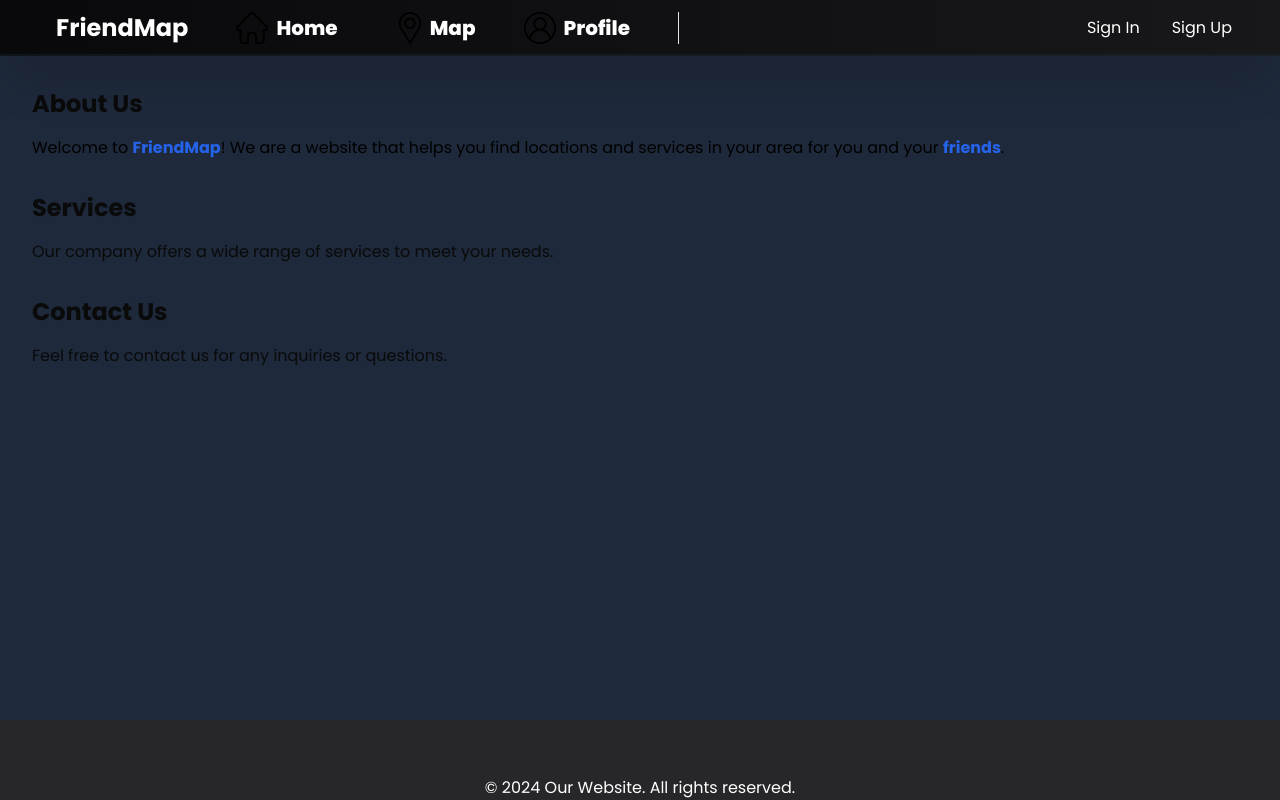
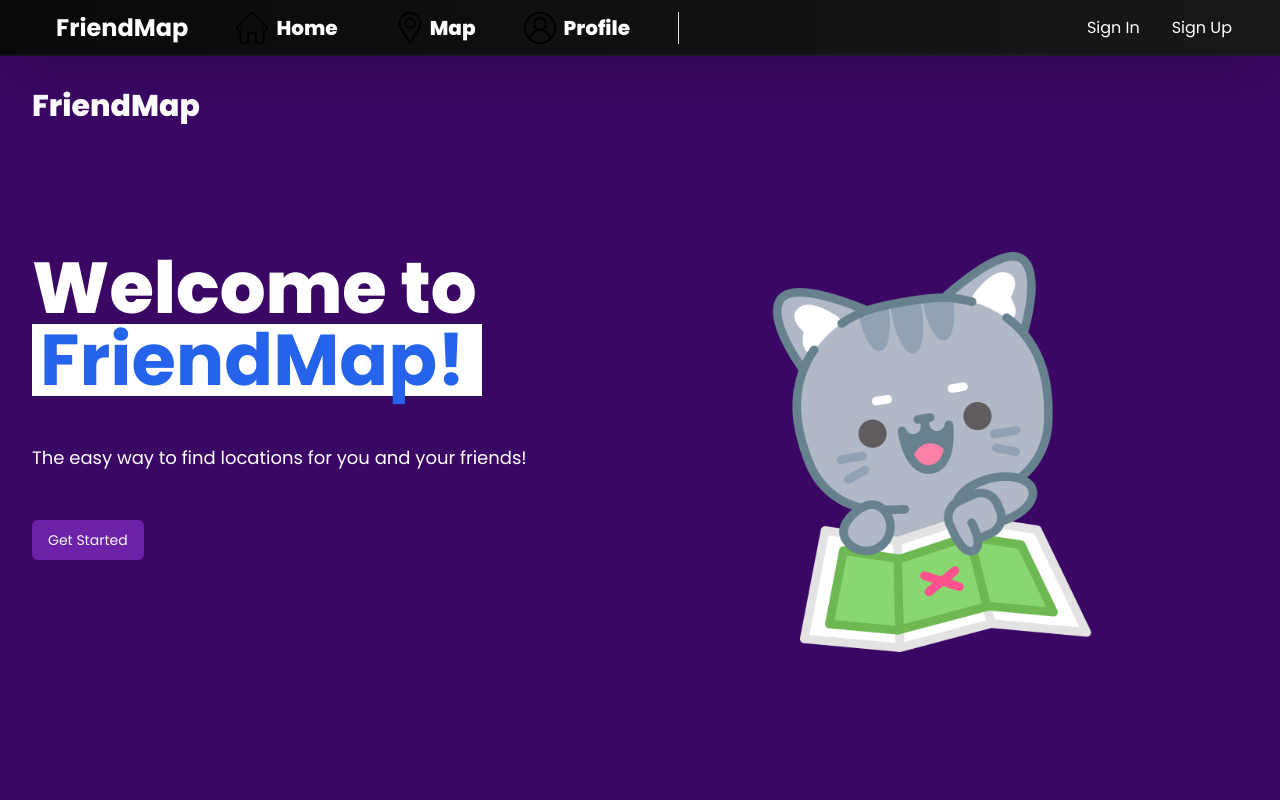
Before and after one commit to Zetaii/nextfriend, a Next.js app: page / in a window 1280 px wide. Shown: the top 800 px of the page. Built offline with nearby package versions, Linux system fonts and the light colour scheme; no server answers.

Commit message:
Changed HomePage, still need to update

```diff
--- a/src/app/page.tsx
+++ b/src/app/page.tsx
@@ -1,29 +1,14 @@
 import React from "react"
+import Hero from "./components/Hero"
+import Image from "next/image"
+import Main from "./components/Main"
 
 const LandingPage = () => {
   return (
-    <div className="bg-slate-800 min-h-[83vh] flex flex-col">
-      <main className="container mx-auto my-8 flex-grow">
-        <section className="mb-8">
-          <h2 className="text-2xl font-bold mb-4">About Us</h2>
-          <p className="text-black">
-            Welcome to{" "}
-            <span className="font-bold text-blue-600">FriendMap</span>! We are a
-            website that helps you find locations and services in your area for
-            you and your{" "}
-            <span className="font-bold text-blue-600">friends</span>.
-          </p>
-        </section>
-        <section className="mb-8">
-          <h2 className="text-2xl font-bold mb-4">Services</h2>
-          <p>Our company offers a wide range of services to meet your needs.</p>
-        </section>
-        <section className="mb-8">
-          <h2 className="text-2xl font-bold mb-4">Contact Us</h2>
-          <p>Feel free to contact us for any inquiries or questions.</p>
-        </section>
-      </main>
-    </div>
+    <>
+      <Hero />
+      <Main />
+    </>
   )
 }
 
```
